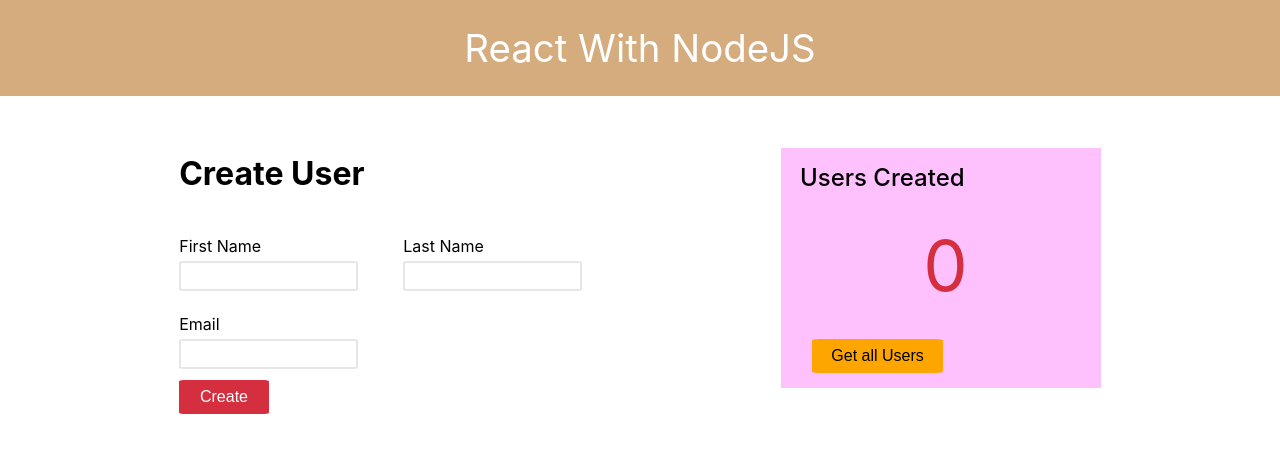
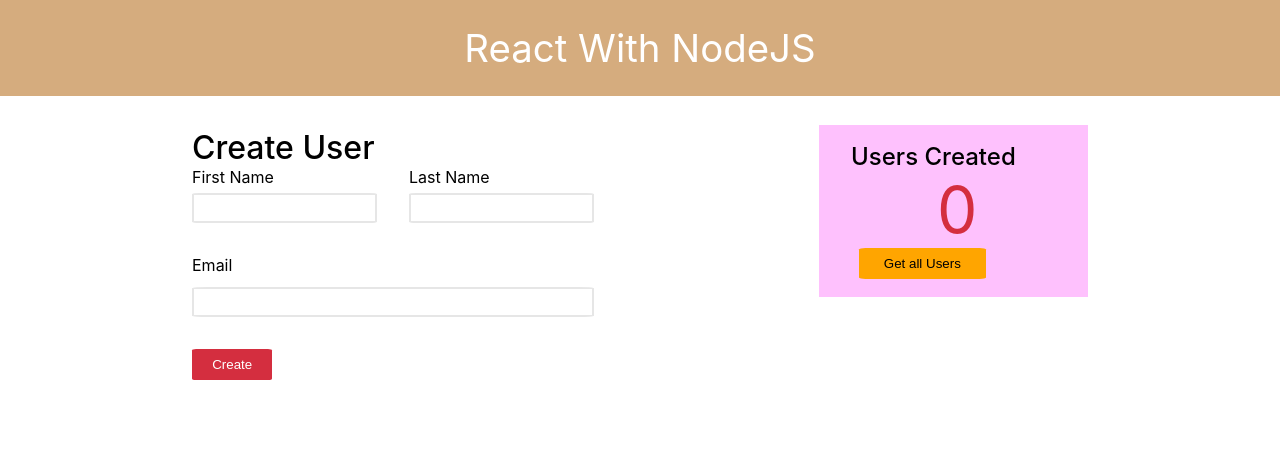
Before and after one commit to merveerd/user-saver, a React (Create React App) app in the folder client/: page / in a window 1280 px wide. Shown: the top 452 px of the page. Built offline with nearby package versions, Linux system fonts and the light colour scheme.

Commit message:
Add table and fix styles

```diff
--- a/client/src/actions/Actions.js
+++ b/client/src/actions/Actions.js
@@ -29,21 +29,19 @@
       })
 
       .catch((e) => {
-        console.log(JSON.stringify(e, undefined, 2));
-
         dispatch({
           type: CREATE_USER_FAILED,
+          payload: { create: e.response.data.message },
         });
       });
   };
 };
 
-export const getUsers = () => {
+export const getUsers = (params) => {
   return (dispatch) => {
     dispatch({
       type: GET_USERS_START,
     });
-    console.log("start");
     axios
       .request({
         method: "GET",
@@ -51,17 +49,15 @@
         responseType: "json",
       })
       .then((response) => {
-        console.log(response);
         dispatch({
           type: GET_USERS_SUCCESS,
           payload: response.data,
         });
       })
       .catch((e) => {
-        console.log("err post", e.message);
-
         dispatch({
           type: GET_USERS_FAILED,
+          payload: { get: e.response.data.message },
         });
       });
   };
--- a/client/src/components/Button.js
+++ b/client/src/components/Button.js
@@ -9,7 +9,7 @@
   box-sizing: border-box;
   ${bg.red};
   ${font.white};
-  ${fontSize.sm};
+
   padding: 0.5rem;
   outline: none;
   &:hover {
--- a/client/src/components/CountBox.js
+++ b/client/src/components/CountBox.js
@@ -1,4 +1,4 @@
-import React, { memo } from "react";
+import React, { memo, useEffect, useState } from "react";
 import { useSelector, useDispatch } from "react-redux";
 import styled from "styled-components";
 import { Container } from "./StyledContainer";
@@ -7,9 +7,7 @@
 import { Button } from "./Button";
 
 const StyledCountBox = styled(Container)`
-  height: 15rem;
-  width: 25%;
-  margin-left: 10%;
+  width: 30%;
   display: grid;
   box-sizing: border-box;
   grid-template-areas:
@@ -17,6 +15,8 @@
     "count count "
     "deneme deneme";
   background-color: #fec1fd;
+  margin-bottom: 9%;
+  padding: 2%;
   ${fontSize.md};
 `;
 
@@ -33,22 +33,35 @@
   align-self: center;
   justify-self: center;
   ${font.red};
-  font-size: 4.4rem;
+  font-size: 4rem;
+`;
+const ErrorText = styled.p`
+  margin-left: 20%;
+  color: #d42e3f;
+  ${fontSize.sm};
 `;
 
 const CountBox = memo((props) => {
   const dispatch = useDispatch();
   let count = useSelector((state) => state.usersResponse.users.length);
+  let errorMessages = useSelector((state) => state.usersResponse.errorMessages);
+  const [loadError, setLoadError] = useState("");
+  useEffect(() => {
+    if (errorMessages.get) {
+      setLoadError(errorMessages.get);
+    }
+  }, [errorMessages]);
 
   return (
-    <StyledCountBox style={props.style}>
+    <>
+      <StyledCountBox>
         <Title>Users Created</Title>
         <Counter>{count}</Counter>
         <Button
           text="Get all Users"
           style={{
             backgroundColor: "orange",
-          width: "70%",
+            width: "100%",
             color: "black",
             marginLeft: "17%",
           }}
@@ -57,6 +70,8 @@
           }}
         />
       </StyledCountBox>
+      {loadError && <ErrorText>{loadError}</ErrorText>}
+    </>
   );
 });
 
--- a/client/src/components/Form.js
+++ b/client/src/components/Form.js
@@ -1,20 +1,20 @@
-import React, { useState } from "react";
-import { useDispatch } from "react-redux";
+import React, { useState, useEffect } from "react";
+import { useDispatch, useSelector } from "react-redux";
 import styled from "styled-components";
 import { Button } from "./Button";
+import { Title } from "./Title";
 import { createUser } from "../actions";
-const letterValidator = /^[a-z\s]+$/i; //include language specific characters
 
+const letterValidator = /^[\p{L}'][ \p{L}'-]*[\p{L}]$/u; //include language specific characters
 const FormContainer = styled.div`
   display: flex;
   flex-direction: column;
-  margin: 2%;
-  width: 35%;
-  margin-left: 14%;
+  margin-bottom: 3%;
 `;
 
 const StyledForm = styled.form`
   display: grid;
+  grid-gap: 2rem;
   grid-template-areas:
     "firstname lastname"
     "email email"
@@ -36,9 +36,6 @@
 const InputContainer = styled.div`
   display: flex;
   flex-direction: column;
-  margin: 5%;
-  margin-left: 0;
-  width: 80%;
 `;
 const ErrorText = styled.p`
   color: #d42e3f;
@@ -53,16 +50,29 @@
   const [lastName, setLastName] = useState("");
   const [email, setEmail] = useState("");
   const dispatch = useDispatch();
+  let errorMessages = useSelector((state) => state.usersResponse.errorMessages);
 
-  const isValid = (err) => {
+  useEffect(() => {
+    if (errorMessages.create) {
+      setEmailError(errorMessages.create);
+    }
+  }, [errorMessages]);
+
+  const isValid = () => {
     let isValidBool = true;
-    if (!firstName || !letterValidator.test(firstName)) {
+    if (!firstName) {
       isValidBool = false;
       setFirstNameError("Required");
+    } else if (!letterValidator.test(firstName)) {
+      isValidBool = false;
+      setFirstNameError("Invalid First Name");
     }
-    if (!lastName || !letterValidator.test(lastName)) {
+    if (!lastName) {
       isValidBool = false;
       setLastNameError("Required");
+    } else if (!letterValidator.test(lastName)) {
+      isValidBool = false;
+      setLastNameError("Invalid Last Name");
     }
     if (!email) {
       isValidBool = false;
@@ -81,7 +91,7 @@
 
   return (
     <FormContainer>
-      <h3 style={{ fontSize: "2rem" }}>Create User</h3>
+      <Title text="Create User" />
 
       <StyledForm>
         <InputContainer>
@@ -108,7 +118,7 @@
           />
           <ErrorText>{lastNameError}</ErrorText>
         </InputContainer>
-        <InputContainer>
+        <InputContainer style={{ gridColumn: "span 2" }}>
           <StyledLabel>Email</StyledLabel>
           <StyledInput
             type="text"
--- /dev/null
+++ b/client/src/components/Table.js
@@ -0,0 +1,70 @@
+import React, { memo, useEffect } from "react";
+import styled from "styled-components";
+import { useSelector } from "react-redux";
+import { font, bg, fontSize } from "../style/sharedStyle";
+const StyledTable = styled.table`
+  width: 70%;
+  border-collapse: collapse;
+  border-right: 2px solid #e6e6e6;
+  border-top: 2px solid #e6e6e6;
+`;
+
+const StyledTh = styled.th`
+  padding: 0.5rem;
+  border-left: 2px solid #e6e6e6;
+  border-bottom: 2px solid #e6e6e6;
+`;
+const StyledTd = styled.td`
+  padding: 0.5rem;
+  border-left: 2px solid #e6e6e6;
+  border-bottom: 2px solid #e6e6e6;
+`;
+
+const Table = memo((props) => {
+  let users = useSelector((state) => state.usersResponse.users);
+
+  const AllUsers = () => {
+    return users.map((user, index) => {
+      return (
+        <tr key={index}>
+          <StyledTd> {index + 1}</StyledTd>
+          <StyledTd> {user.firstName}</StyledTd>
+          <StyledTd> {user.lastName}</StyledTd>
+          <StyledTd> {user.email}</StyledTd>
+        </tr>
+      );
+    });
+  };
+  return (
+    <>
+      {users.length && (
+        <StyledTable>
+          <thead>
+            <tr>
+              <StyledTh>
+                <strong>User Id</strong>
+              </StyledTh>
+
+              <StyledTh>
+                <strong>First Name</strong>
+              </StyledTh>
+
+              <StyledTh>
+                <strong>Last Name</strong>
+              </StyledTh>
+
+              <StyledTh>
+                <strong style={{ maxWidth: "20px" }}>Email</strong>
+              </StyledTh>
+            </tr>
+          </thead>
+          <tbody>
+            <AllUsers></AllUsers>
+          </tbody>
+        </StyledTable>
+      )}
+    </>
+  );
+});
+
+export { Table };
--- /dev/null
+++ b/client/src/components/Title.js
@@ -0,0 +1,14 @@
+import React, { memo } from "react";
+import styled from "styled-components";
+import { font, bg, fontSize } from "../style/sharedStyle";
+const StyledTitle = styled.p`
+  ${fontSize.md};
+  margin-top: 2rem;
+  font-weight: 500;
+`;
+
+const Title = memo((props) => {
+  return <StyledTitle>{props.text}</StyledTitle>;
+});
+
+export { Title };
--- a/client/src/components/index.js
+++ b/client/src/components/index.js
@@ -3,3 +3,4 @@
 export * from "./Form";
 export * from "./StyledContainer";
 export * from "./CountBox";
+export * from "./Table";
--- a/client/src/index.css
+++ b/client/src/index.css
@@ -1,5 +1,6 @@
 body,
 h1,
+h3,
 p {
   margin: 0;
   font-family: -apple-system, BlinkMacSystemFont, "Segoe UI", "Roboto", "Oxygen",
--- a/client/src/pages/Main.js
+++ b/client/src/pages/Main.js
@@ -1,16 +1,19 @@
-import React, { useEffect } from "react";
-import { useSelector, useDispatch } from "react-redux";
-import { Header, UserForm, CountBox, Container } from "../components";
+import React from "react";
+import { useSelector } from "react-redux";
+import { Header, UserForm, CountBox, Container, Table } from "../components";
 
 const Main = (props) => {
+  let showUsers = useSelector((state) => state.usersResponse.showUsers);
+
   return (
-    <>
+    <Container style={{ justifyContent: "center" }}>
       <Header text="React With NodeJS"></Header>
-      <Container>
+      <Container style={{ width: "70%", justifyContent: "space-between" }}>
         <UserForm />
         <CountBox />
       </Container>
-    </>
+      {showUsers && <Table />}
+    </Container>
   );
 };
 
--- a/client/src/reducers/UsersReducer.js
+++ b/client/src/reducers/UsersReducer.js
@@ -10,6 +10,11 @@
 const INITIAL_STATE = {
   users: [],
   loading: false,
+  showUsers: false,
+  errorMessages: {
+    get: "",
+    create: "",
+  },
 };
 
 const State = (state = INITIAL_STATE, action) => {
@@ -20,19 +25,29 @@
     case CREATE_USER_SUCCESS: {
       const refUsers = [...state.users];
       refUsers.push(action.payload);
-      return { ...state, loading: false, users: refUsers };
+      return {
+        errorMessages: {},
+        loading: false,
+        users: refUsers,
+      };
     }
     case CREATE_USER_FAILED: {
-      return { ...state, loading: false };
+      return { ...state, loading: false, errorMessages: action.payload };
     }
     case GET_USERS_START: {
       return { ...state, loading: true };
     }
     case GET_USERS_SUCCESS: {
-      return { ...state, loading: false, users: action.payload };
+      return {
+        ...state,
+        loading: false,
+        users: action.payload,
+        errorMessages: {},
+        showUsers: true,
+      };
     }
     case GET_USERS_FAILED: {
-      return { ...state, loading: false };
+      return { ...state, loading: false, errorMessages: action.payload };
     }
 
     default:
--- a/client/src/style/sharedStyle.js
+++ b/client/src/style/sharedStyle.js
@@ -19,7 +19,7 @@
 
 export const fontSize = {
   sm: css`
-    font-size: 1rem;
+    font-size: 0.9rem;
   `,
   md: css`
     font-size: 2rem;
```
Also changed, not shown: 2 other files (tests, documents, lock files or other folders). Lines whose indentation alone changed are shown as unchanged.
